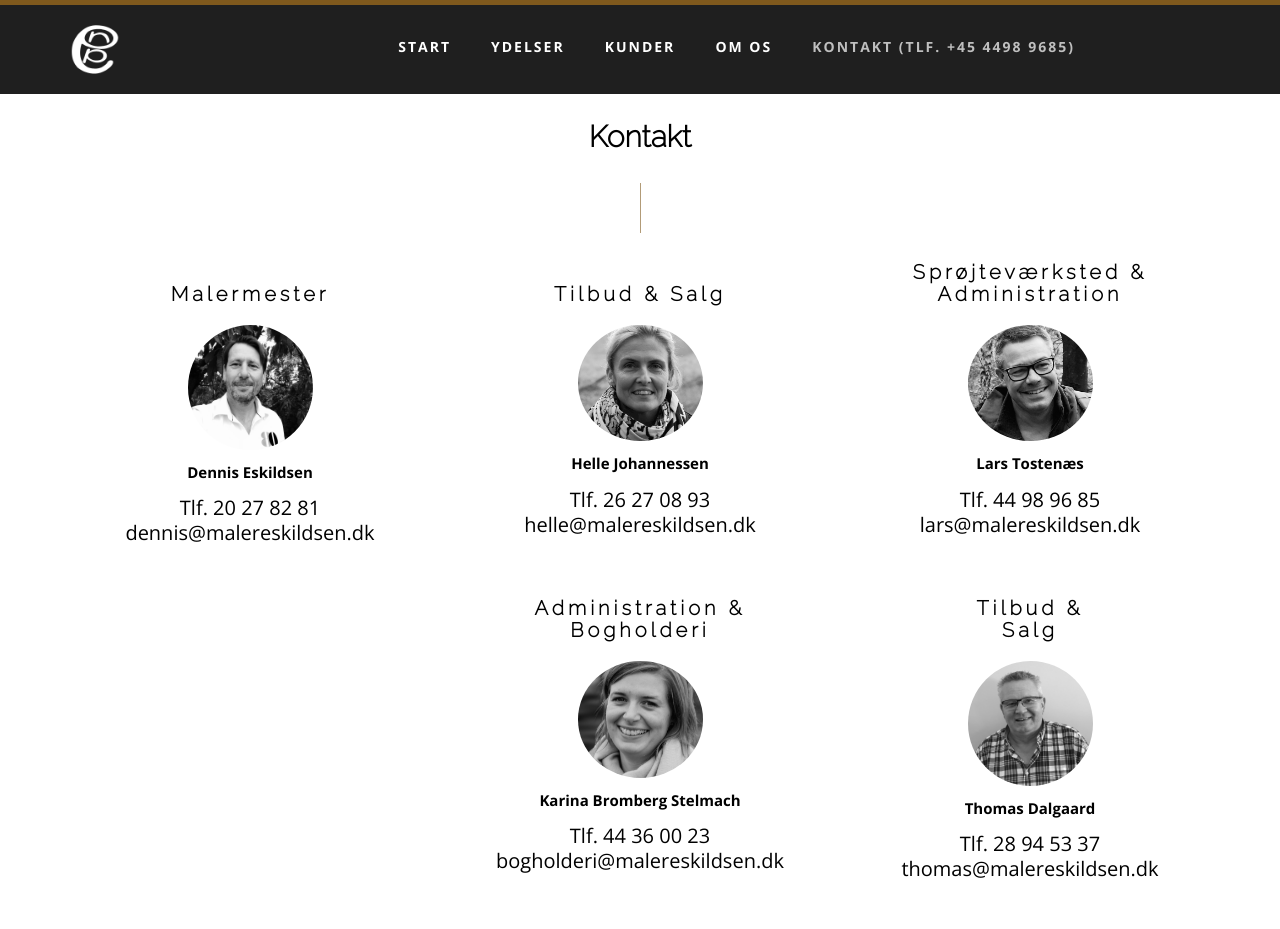
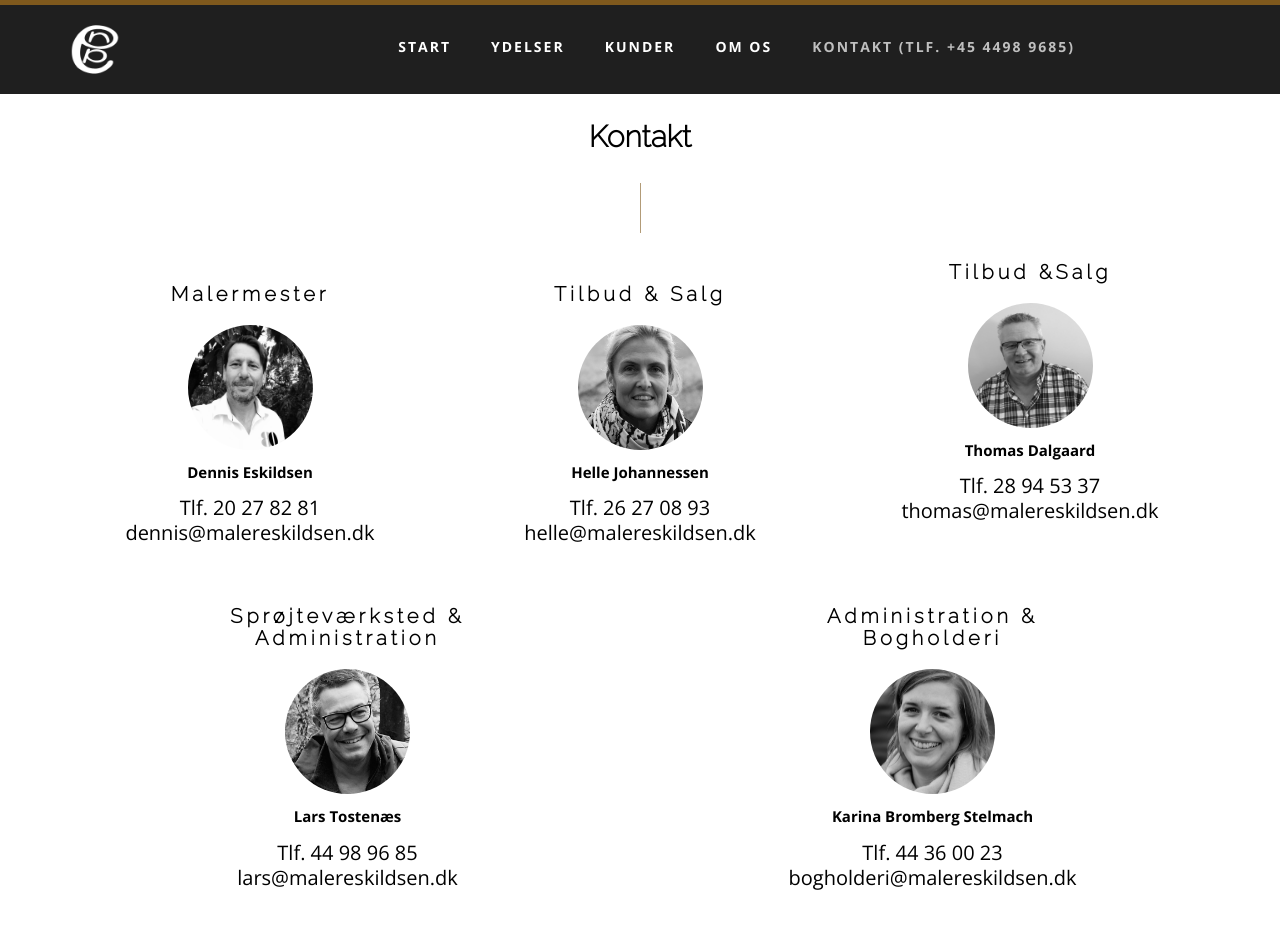
Before and after one commit to re-cph/eskildsen, a Jekyll site: the page built from index.html, in a window 1280 px wide and 1400 px high, scrolled down 5332 px, cut to the strip 0-1017 px from the top of the window. Shown: the top 929 px of the strip. Built offline with Jekyll 4.4.1, drawn with Linux system fonts in a browser that asks for light colours.

Commit message:
Billede rettet så det ikke fucker siden op

```diff
--- a/_sass/_site.sass
+++ b/_sass/_site.sass
@@ -44,6 +44,7 @@
 
   img
     width: 125px
+    height: 125px
     border-radius: 50%
     margin: 10px auto
   .contact
--- a/index.html
+++ b/index.html
@@ -490,9 +490,18 @@
         </p>
       </div>
 
+      <div class="col-lg-4 col-md-6 col-sm-6 align-center contact">
+        <h2 class="head-title">Tilbud &amp;Salg</h2>
+        <img src="images/contact/thomas.png">
+        <!-- <div class="liner"></div> -->
+        <p><strong>Thomas Dalgaard </strong></p>
+        <p class="phone">
+          Tlf. 28 94 53 37<br>
+          <a href="mailto:bogholderi@malereskildsen.dk">thomas@malereskildsen.dk</a>
+        </p>
+      </div>
 
-
-      <div class="col-lg-4 col-md-6 col-sm-6 align-center contact">
+      <div class="col-lg-6 col-md-6 col-sm-6 align-center contact">
         <h2 class="head-title">Sprøjteværksted &amp;<br>Administration</h2>
         <img src="images/contact/lars.jpg">
         <!-- <div class="liner"></div> -->
@@ -503,7 +512,7 @@
         </p>
       </div>
 
-      <div class="col-lg-4 col-md-6 col-sm-6 align-center contact">
+      <div class="col-lg-6 col-md-12 col-sm-6 align-center contact">
         <h2 class="head-title">Administration &amp;<br>Bogholderi</h2>
         <img src="images/contact/karin.jpg">
         <!-- <div class="liner"></div> -->
@@ -513,17 +522,6 @@
           <a href="mailto:bogholderi@malereskildsen.dk">bogholderi@malereskildsen.dk</a>
         </p>
       </div>
-
-      <div class="col-lg-4 col-md-6 col-sm-6 align-center contact">
-        <h2 class="head-title">Tilbud &amp;<br>Salg</h2>
-        <img src="images/contact/thomas.png">
-        <!-- <div class="liner"></div> -->
-        <p><strong>Thomas Dalgaard </strong></p>
-        <p class="phone">
-          Tlf. 28 94 53 37<br>
-          <a href="mailto:bogholderi@malereskildsen.dk">thomas@malereskildsen.dk</a>
-        </p>
-      </div><!--/.col-md-4-->
 
 
     </div><!--/.row-->
```
